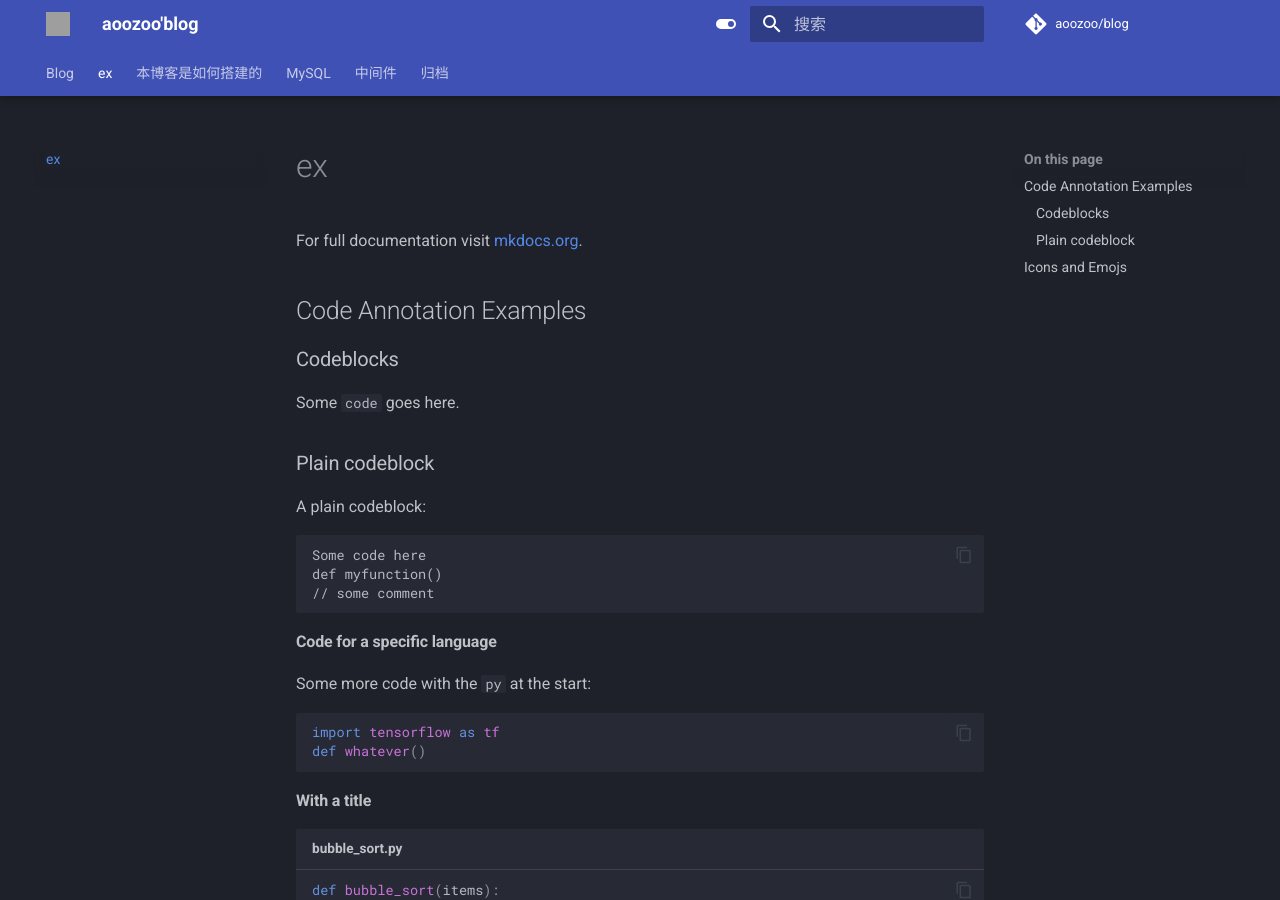
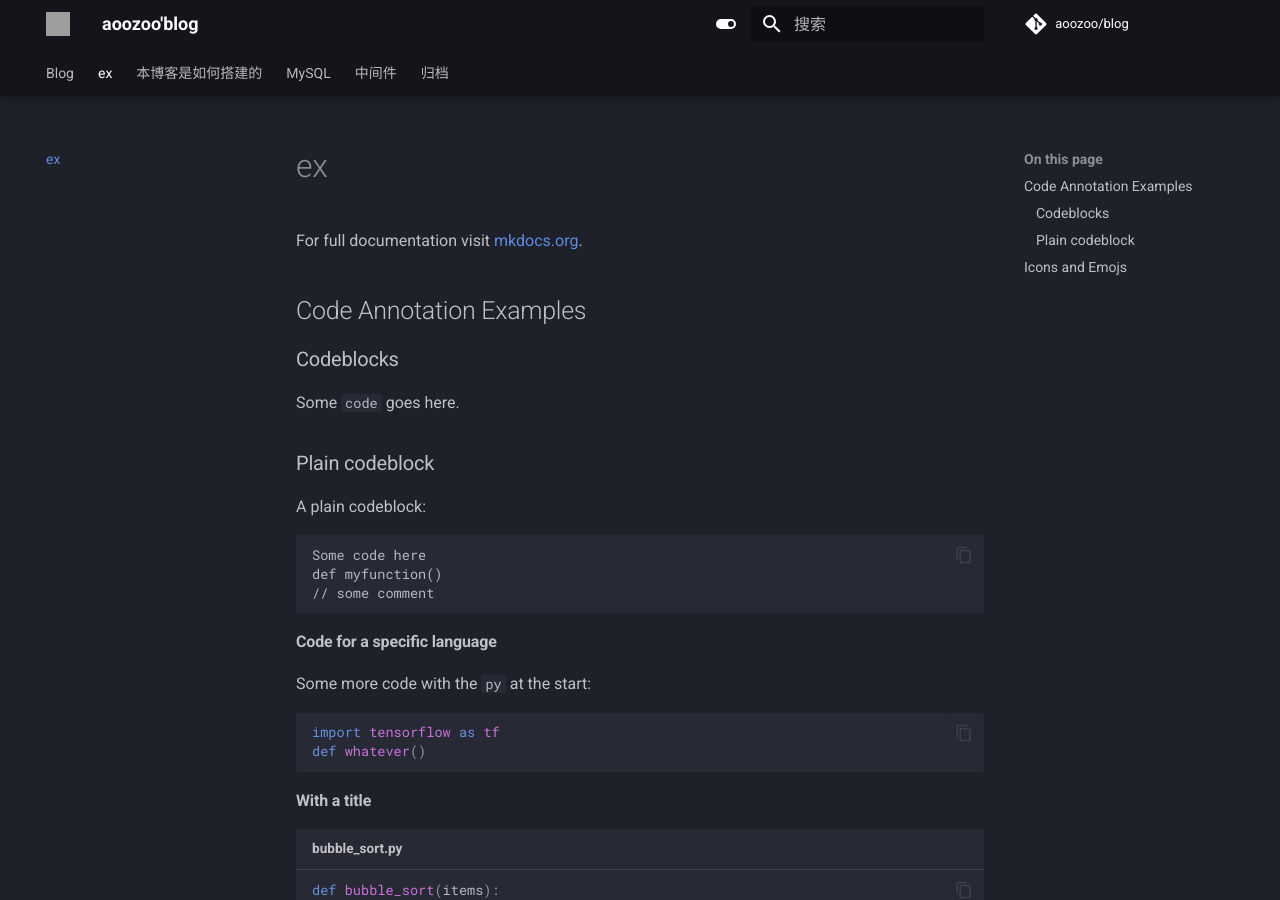
Before and after one commit to aoozoo/blog, an MkDocs documentation site: the page built from docs/ex.md, in a window 1280 px wide and 900 px high. Built offline with MkDocs 1.6.1 and Material for MkDocs 9.7.7, drawn with Linux system fonts in a browser that asks for light colours; emoji names are drawn with the system emoji font; comment, search, counter and statistics services are not loaded; grey boxes are pictures that could not be loaded.

Commit message:
commit at 2024年06月30日  5:58:05

```diff
--- a/mkdocs.yml
+++ b/mkdocs.yml
@@ -55,7 +55,7 @@ theme:
       toggle: # 增加一个开关，可以用于手动切换颜色模式 https://squidfunk.github.io/mkdocs-material/setup/changing-the-colors/#color-palette-toggle
         icon: material/toggle-switch
         name: Switch to light mode
-      # primary: red # 这里设置 标题、侧边栏、文本链接和其他一些组件 的颜色 https://squidfunk.github.io/mkdocs-material/setup/changing-the-colors/#primary-color
+      primary: black # 这里设置 标题、侧边栏、文本链接和其他一些组件 的颜色 https://squidfunk.github.io/mkdocs-material/setup/changing-the-colors/#primary-color
       # accent: deep orange # 强调色用于表示可以交互的元素，例如悬停链接、按钮和滚动条  https://squidfunk.github.io/mkdocs-material/setup/changing-the-colors/#accent-color
     - scheme: default
       toggle:
```
